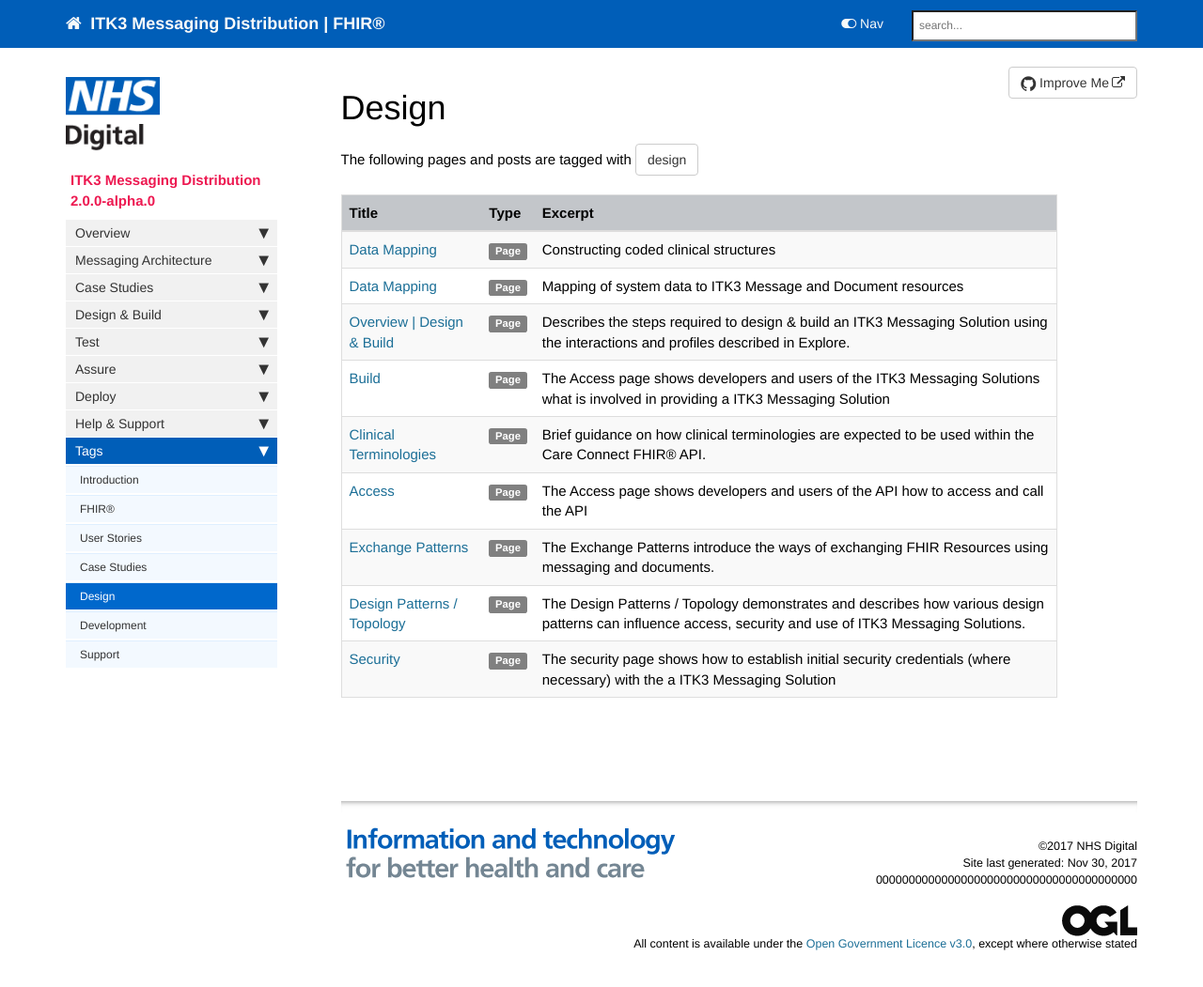
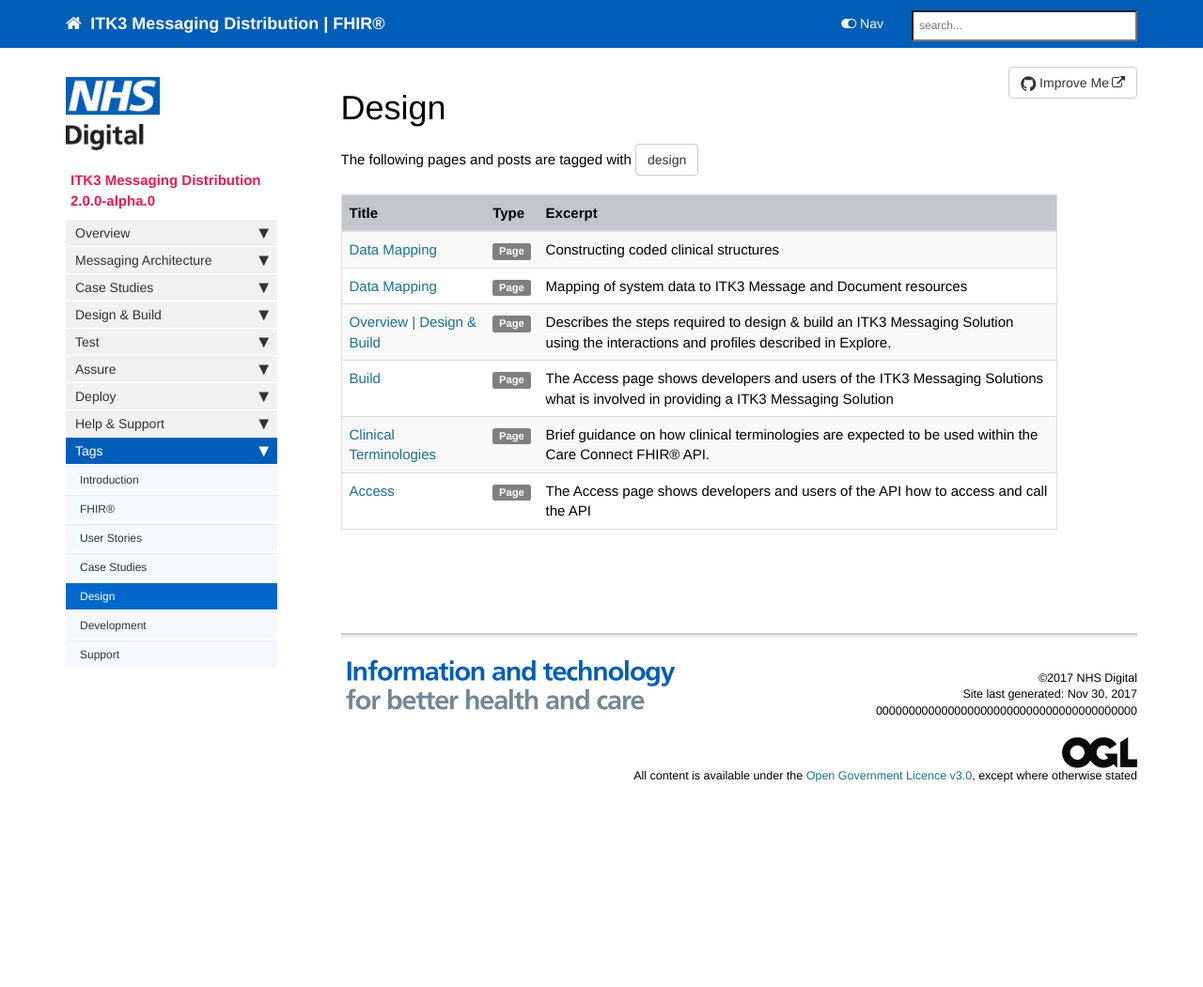
Before and after one commit to nhsconnect/ITK3-Messaging-Distribution, a Jekyll site: the page built from pages/tags/tag_design.md, in a window 1280 px wide and 1075 px high. Shown: the top 1051 px of the window at 94% size. Built offline with Jekyll 4.4.1, drawn with Linux system fonts in a browser that asks for light colours; nearby versions of some CDN libraries; comment, search, counter and statistics services are not loaded.

```diff
--- a/pages/design/design_exchange_patterns.md
+++ /dev/null
@@ -1,187 +0,0 @@
----
-title: Exchange Patterns
-keywords: design, build
-tags: [design, build]
-sidebar: foundations_sidebar
-permalink: design_exchange_patterns.html
-summary: "The Exchange Patterns introduce the ways of exchanging FHIR Resources using messaging and documents."
----
-
-{% include custom/search.warnbanner.html %}
-
-## Exchange Patterns ##
-
-This section has been included to show the types of exchange patterns and how these ways of exchanging FHIR resources relates to Information Sharing Patterns.
-
-The exchange patterns are complimentary, each having it's strengths and weaknesses. The best solution will probably to use a combination of pattern.
-
-
-
-### Information Sharing Patterns ###
-
-<table width="80%">
-<tr>
-<td>
-  <a href="http://developer.nhs.uk/library/architecture/integration-patterns/portal/"><img class="alignnone size-full wp-image-9872" src="http://developer.nhs.uk/wp-content/uploads/2015/02/tn-Portal-e1422958326475.jpg" alt="tn_Portal" width="251" height="72" /></a>
-</td>
-<td></td>
-</tr>
-<tr>
-<td>
-<a href="http://developer.nhs.uk/library/architecture/integration-patterns/registry-repository/"><img class="alignnone size-full wp-image-9922" src="http://developer.nhs.uk/wp-content/uploads/2015/02/tn-RegistryRepository-e1422959886826.jpg" alt="tn_RegistryRepository" width="250" height="72" /></a>
-</td>
-<td>Consider using Messaging to populate the Repository</td>
-</tr>
-<tr>
-<td>
-<a href="http://developer.nhs.uk/library/architecture/integration-patterns/shared-repository/"><img class="alignnone size-full wp-image-9912" src="http://developer.nhs.uk/wp-content/uploads/2015/02/tn-Repository-e1422959862898.jpg" alt="tn_Repository" width="250" height="72" /></a>
-</td>
-<td>Consider using Messaging to populate the Repository</td>
-</tr>
-<tr>
-<td>
- <a href="http://developer.nhs.uk/library/architecture/integration-patterns/store-and-notify/"><img class="alignnone size-full wp-image-9832" src="http://developer.nhs.uk/wp-content/uploads/2015/02/tn-StoreAndNotify-e1422958493685.jpg" alt="tn_StoreAndNotify" width="251" height="72" /></a>
-</td>
-<td></td>
-</tr>
-<tr>
-<td><a href="http://developer.nhs.uk/library/architecture/integration-patterns/publish-subscribe/"><img class="alignnone size-full wp-image-16992" src="http://developer.nhs.uk/wp-content/uploads/2015/02/tn_PubSub_250.jpg" alt="tn_PubSub_250" width="250" height="72" /></a></td>
-<td></td>
-</tr>
-</table>
-
-## Messaging ##
-There are many scenarios where messaging can't be driven entirely by the service owner. This is especially true in large organisations or in scenarios where health and social care organisations need to exchange data. In these situations we need an API that recognises a set of related resources but does not tie them into specific procedures, this may also be called a **MessagingAPI**.
-
-For example a Referral Request will typically contain supporting information such as a referral letter, images/scans, or other resources relevant to the referral. How the Referral Request and other resources are handled is down to the service. The service handler may block (synchronous) while waiting for a response but typically the response will be generated later (asynchronously).
-
-
-<table width="30%">
-    <tr>
-        <td>
-            <b>Request (FHIR Bundle)</b>
-        </td>
-    </tr>
-    <tr>
-        <td>
-            ITK3 Messaging DistributionHeader
-        </td>
-    </tr>
-    <tr>
-        <td>
-            Main FHIR Resource <br> (e.g. ReferralRequest)
-        </td>
-    </tr>
-    <tr>
-        <td>
-            Other FHIR Resources
-        </td>
-    </tr>
-</table>
-
-
-
-### Information Sharing Patterns ###
-
-<table width="80%">
-<tr>
-<td>
-<a href="http://developer.nhs.uk/library/architecture/integration-patterns/message-broker/"><img class="alignnone size-full wp-image-9902" src="http://developer.nhs.uk/wp-content/uploads/2015/02/tn-Broker-e1422958425684.jpg" alt="tn_Broker" width="250" height="72" /></a>
-</td>
-<td></td>
-</tr>
-<tr>
-<td>
-<a href="http://developer.nhs.uk/library/architecture/integration-patterns/broadcast-point-to-point-sharing/"><img  src="http://developer.nhs.uk/wp-content/uploads/2015/02/tn-PointToPoint-e1422958448799.jpg" alt="tn_PointToPoint" width="249" height="72" /></a>
-</td>
-<td>
-</td>
-</tr>
-<tr>
-<td>
-<a href="http://developer.nhs.uk/library/architecture/integration-patterns/registry-repository/"><img class="alignnone size-full wp-image-9922" src="http://developer.nhs.uk/wp-content/uploads/2015/02/tn-RegistryRepository-e1422959886826.jpg" alt="tn_RegistryRepository" width="250" height="72" /></a>
-</td>
-<td>
-To store resources in the Repository
-<br>Use API to retrieve the resources
-</td>
-</tr>
-<tr>
-<td>
-<a href="http://developer.nhs.uk/library/architecture/integration-patterns/shared-repository/"><img class="alignnone size-full wp-image-9912" src="http://developer.nhs.uk/wp-content/uploads/2015/02/tn-Repository-e1422959862898.jpg" alt="tn_Repository" width="250" height="72" /></a>
-</td>
-<td>To store resources in the Repository
-<br>Use API to retrieve the resources
-</td>
-</tr>
-<tr>
-<td>
- <a href="http://developer.nhs.uk/library/architecture/integration-patterns/store-and-notify/"><img class="alignnone size-full wp-image-9832" src="http://developer.nhs.uk/wp-content/uploads/2015/02/tn-StoreAndNotify-e1422958493685.jpg" alt="tn_StoreAndNotify" width="251" height="72" /></a>
-</td>
-<td>To store resources in the repository
-<br>and provide Notification
-<br>Use API to retrieve the resources</td>
-</tr>
-<tr>
-<td><a href="http://developer.nhs.uk/library/architecture/integration-patterns/publish-subscribe/"><img class="alignnone size-full wp-image-16992" src="http://developer.nhs.uk/wp-content/uploads/2015/02/tn_PubSub_250.jpg" alt="tn_PubSub_250" width="250" height="72" /></a></td>
-<td></td>
-</tr>
-</table>
-
-## Documents ##
-
-Send documents to remote systems while avoiding direct coupling to remote procedures.
-
-A **DocumentAPI** is an extension of the **MessagingAPI** which provides a set of coherent information that is a statement of healthcare information, including clinical observations and services. A document is an immutable set of resources with a fixed presentation that is authored and/or attested by humans, organizations and devices.
-
-<table width="30%">
-    <tr>
-        <td>
-            <b>Request (FHIR Bundle)</b>
-        </td>
-    </tr>
-    <tr>
-        <td>
-            FHIR Composition
-        </td>
-    </tr>
-    <tr>
-        <td>
-            Other FHIR Resources
-        </td>
-    </tr>
-</table>
-
-
-**Benefits**
-- Formatted for human readability using structured headings [PRSB](http://theprsb.org/)
-- Static coherent statement of health care at fixed point in time.
-- Can be generated on demand to provide a current statement of Patient care.
-
-**Concerns**
-- More complex to develop
-
-### Information Sharing Patterns ###
-
-<table width="80%">
-<tr>
-<td>
-<a href="http://developer.nhs.uk/library/architecture/integration-patterns/message-broker/"><img class="alignnone size-full wp-image-9902" src="http://developer.nhs.uk/wp-content/uploads/2015/02/tn-Broker-e1422958425684.jpg" alt="tn_Broker" width="250" height="72" /></a>
-</td>
-<td></td>
-</tr>
-<tr>
-<td>
-<a href="http://developer.nhs.uk/library/architecture/integration-patterns/broadcast-point-to-point-sharing/"><img  src="http://developer.nhs.uk/wp-content/uploads/2015/02/tn-PointToPoint-e1422958448799.jpg" alt="tn_PointToPoint" width="249" height="72" /></a>
-</td>
-<td>
-</td>
-</tr>
-<tr>
-<td>
- <a href="http://developer.nhs.uk/library/architecture/integration-patterns/store-and-notify/"><img class="alignnone size-full wp-image-9832" src="http://developer.nhs.uk/wp-content/uploads/2015/02/tn-StoreAndNotify-e1422958493685.jpg" alt="tn_StoreAndNotify" width="251" height="72" /></a>
-</td>
-<td>To populate the repository. <br>Use Message or API for the notification<br>Use API to retrieve the document
-</td>
-</tr>
-</table>
--- a/pages/design/design_patterns.md
+++ /dev/null
@@ -1,47 +0,0 @@
----
-title: Design Patterns / Topology
-keywords: design, build, access, security
-tags: [design]
-sidebar: foundations_sidebar
-permalink: design_patterns.html
-summary: "The Design Patterns / Topology demonstrates and describes how various design patterns can influence access, security and use of ITK3 Messaging Solutions."
----
-
-{% include important.html content="All phases outlined below are indicative and subject to on-going review." %}
-
-# Patterns #
-
-This section has been included to emphasise the use of design patterns in to the process of deciding how to use ITK3 Messaging Distribution within ITK3 Messaging Solutions. The information has been taken from [developer.nhs.uk](https://developer.nhs.uk/library/architecture/integration-patterns/information-sharing-patterns-summary/).
-
-## Overview ##
-
-A “pattern” is a formal way of documenting a solution to a design problem in a particular field of expertise for example in the case of an ITK3 Messaging Solution sharing clinical information between systems. The information in this section has been reproduced and shortened from [developer.nhs.uk](https://developer.nhs.uk/library/architecture/integration-patterns/information-sharing-patterns-summary/)
-- Patterns are not mutually exclusive: many real solutions will use more than one pattern.
-- Solutions may evolve from simpler to more complex patterns over time.
-- Some patterns will be better for specific sharing needs than others – there is no “one size fits all”.
-- Some patterns will scale better to larger populations.
-- Some patterns require additional capabilities or services to be in place.
-
-## List of patterns ##
-
-Below is a list of patterns. If you require more detail please go to [developer.nhs.uk](https://developer.nhs.uk/library/architecture/integration-patterns/information-sharing-patterns-summary/) and click on the pattern for more information.
-
-- Single Shared Application
-- Portal
-- Click Through
-- Store and Notify
-- Broadcast (Point to Point Sharing)
-- Shared Repository
-- Message Broker
-- Registry Repository
-- Publish Subscribe
-
-# Patterns and ITK3 Messaging Distribution Based ITK3 Messaging Solutions  #
-
-Considering the design pattern / topology influences how any exposed ITK3 Messaging Distribution based ITK3 Messaging Solutions can be used and work within a system. ITK3 Messaging Solutions help to expose information to all design patterns allowing great user experiences to be created quickly, securely and consistantly. This implementation guide concentrates on [Case Studies](/engage_case_studies.html) to expose and demonstrate how design pattern can use ITK3 Messaging Distribution ITK3 Messaging Solutions to interoperate with other systems, patterns, and level of digital maturity within and between organisations.
-
-# ITK3 Messaging Solutions Considerations #
-
-Other ITK3 Messaging Solutions consideration are shown below. Please click on the parts of the ITK3 Messaging Solutions process to continue your ITK3 Messaging Solutions creation journey.
-
-{% include custom/provide_messaging.svg %}
--- a/pages/design/design_security.md
+++ /dev/null
@@ -1,58 +0,0 @@
----
-title: Security
-keywords: design, build, access, security
-tags: [design]
-sidebar: foundations_sidebar
-permalink: design_security.html
-summary: "The security page shows how to establish initial security credentials (where necessary) with the a ITK3 Messaging Solution"
----
-
-{% include important.html content="The ITK3 Messaging Solution security described in this section is not meant to be complete but a starting point to understand some design considerations to consider when implementing ITK3 Messaging Solutions." %}
-
-## What is ITK3 Messaging Solution Security? ##
-
-ITK3 Messaging Solution Security often encapsulates authentication and encryption. However, various concepts requiring diverse expertise and approaches need to be considered especially concerning testing and quality:
-
-- Authentication: reliably identify end user
-- Authorisation: identified user access to correct resources/data
-- Encryption: hide information from unauthorized access
-- Signatures: ensure information integrity
-
-Two common ways of accessing and managing ITK3 Messaging Solution security based on the need to balance access to ITK3 Messaging Solutions with the permissions to access the information contained within the ITK3 FHIR Documents and messages include:
-
-- Federation: reusing Credentials & Spreading Resources
-- Delegation: access and rights can be given to authorized users
-
-## Authentication and Authorisation ##
-
-Authentication and authorisation are commonly used together:
-
-- Authentication: reliably identify end user
-- Authorisation: identified user access to correct resources/data
-
-Authentication is most often implemented with a user-name and password. To increase the security this can be supplemented by adding
-
-- software certificates,
-- hardware keys and
-- external devices.
-
-Authorisation occurs once the user is authenticated, the system decides which resources or data to allow access to.
-
-## Security and ITK3 Messaging Solutions ##
-
-Security is a key consideration when establishing ITK3 Messaging Solution projects and should be considered within the design from the start of any project. The four key principles to consider are:
-
-- Authentication
-- Authorisation
-- Encryption
-- Signatures
-
-For more information on the wider design decisions involved in providing safe access to information please see:
-
-- [Safe, legal and secure](https://developer.nhs.uk/library/save-legal-secure/) guide from developer.nhs.uk provides an overview of some design decisions and considerations to consider when implementing APIs.
-
-## ITK3 Messaging Solution Considerations ##
-
-Other ITK3 Messaging Solution consideration are shown below. Please click on the parts of the ITK3 Messaging Solution process to continue your ITK3 Messaging Solution creation journey.
-
-{% include custom/provide_messaging.svg %}
```
Also changed, not shown: _data/sidebars/overview_sidebar.yml (+28 -18 lines).
